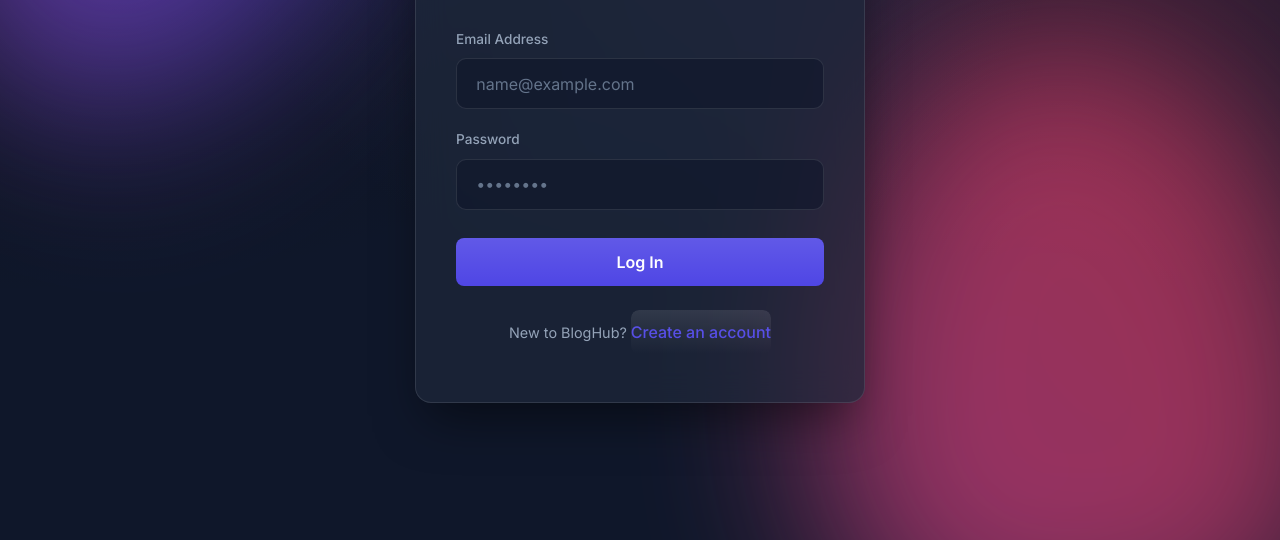
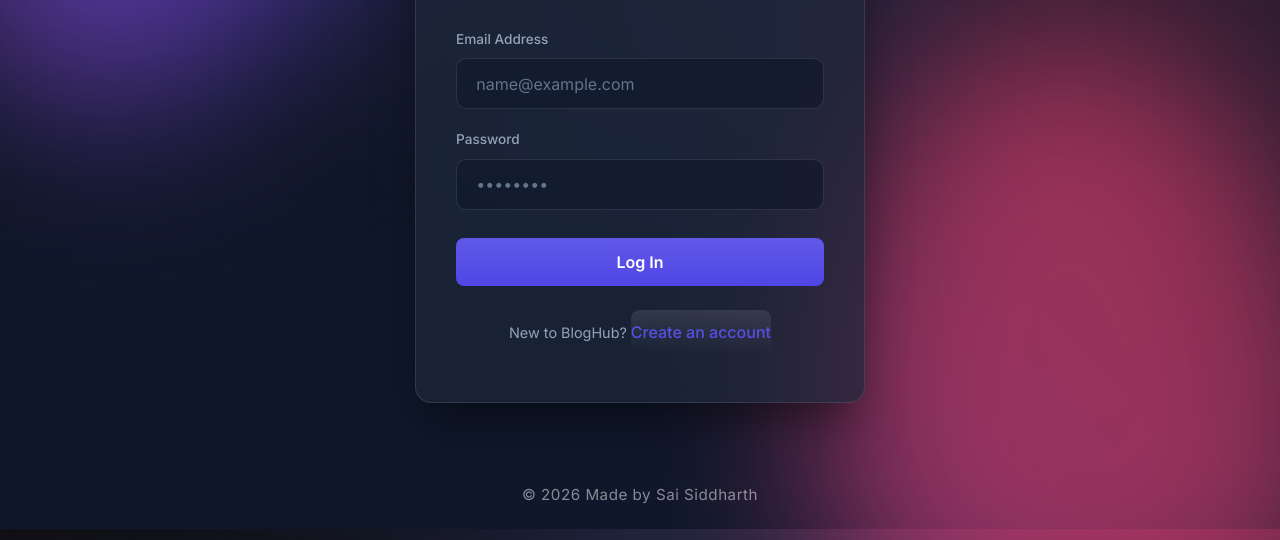
Before and after one commit to Saisidd05/bloghub, a website: page index.html in a window 1280 px wide. Shown: the part 271-811 px from the top of the page. Drawn offline with Linux system fonts and the light colour scheme.

Commit message:
Add custom app footer

```diff
--- a/index.html
+++ b/index.html
@@ -598,6 +598,15 @@
                 right: 1.5rem;
             }
         }
+
+        .app-footer {
+            text-align: center;
+            padding: 2rem 1rem;
+            margin-top: auto;
+            color: rgba(255, 255, 255, 0.5);
+            font-size: clamp(0.8rem, 2vw, 0.95rem);
+            letter-spacing: 0.5px;
+        }
     </style>
 </head>
 
@@ -768,6 +777,11 @@
             <button class="fab-btn" onclick="showCreatePostSection()" title="Create Post">+</button>
         </div>
     </div>
+
+    <!-- App Footer -->
+    <footer class="app-footer">
+        &copy; 2026 Made by Sai Siddharth
+    </footer>
 
     <!-- Scripts -->
     <script>
```
